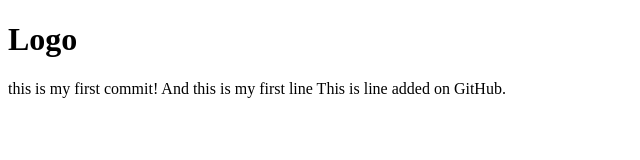
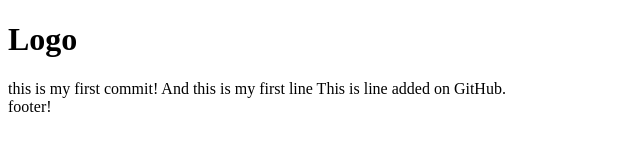
Before and after one commit to Shutenchik/frontent_repo, a plain HTML site: page index.html in a window 1280 px wide. Shown: the full height of the page, 0-640 px from the left. Drawn offline with Linux system fonts and the light colour scheme.

Commit message:
added footer

```diff
--- a/index.html
+++ b/index.html
@@ -16,5 +16,9 @@
 
 	This is line added on GitHub.
 
+<div class="footer">
+	footer!
+</div>
+
 </body>
 </html>
```
